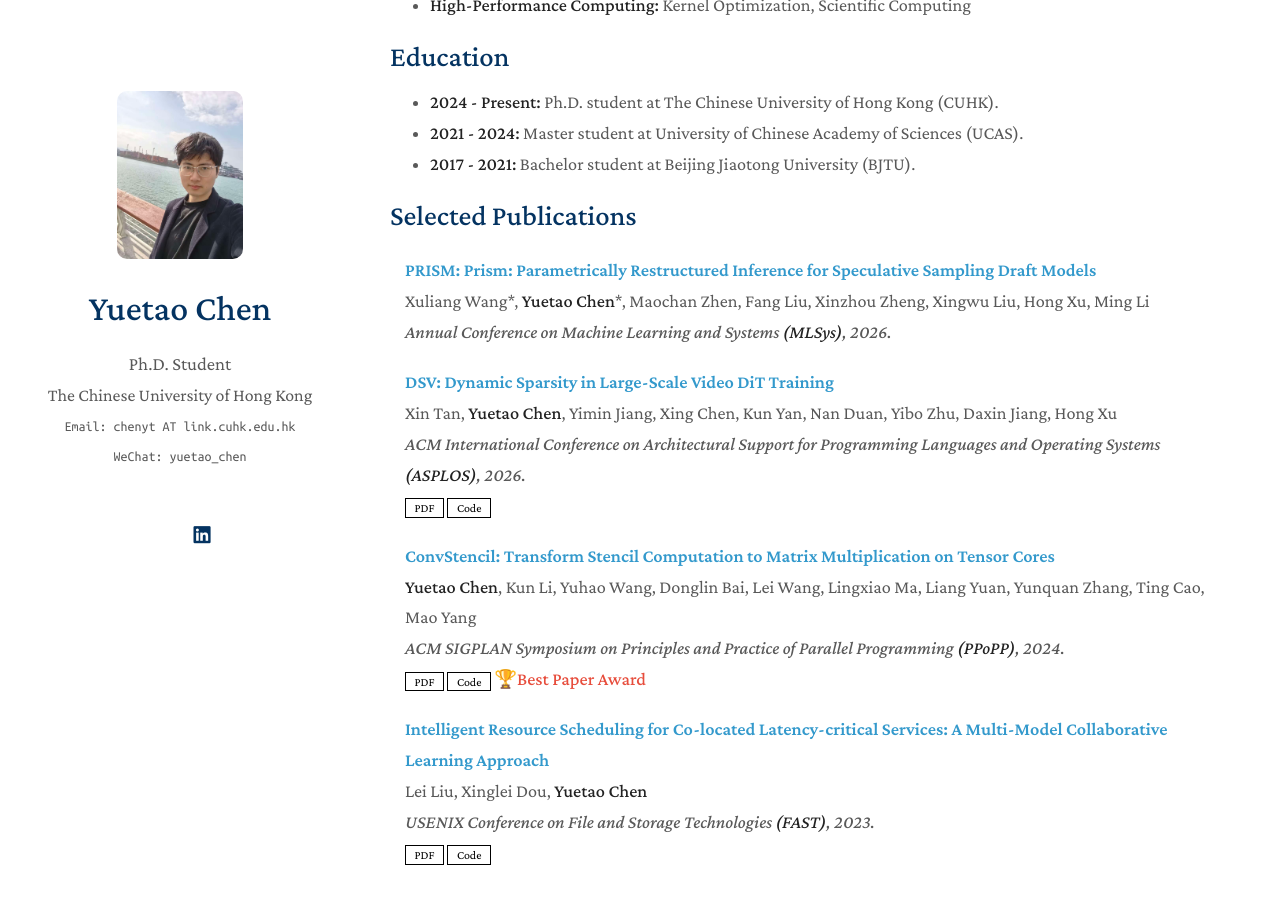
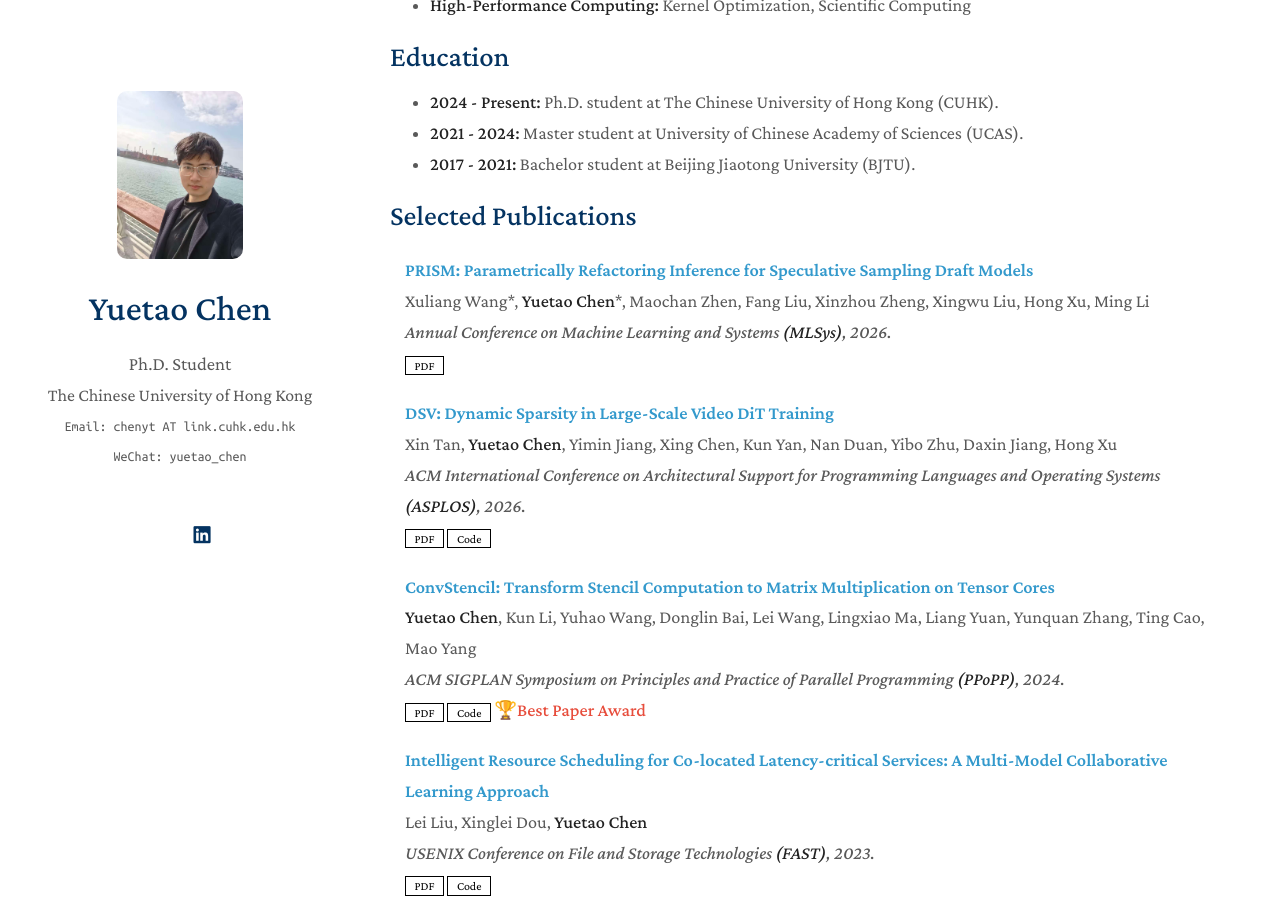
Before and after one commit to chenytpersonalpage/chenytpersonalpage.github.io, a Jekyll site: the page built from index.md, in a window 1280 px wide and 900 px high, scrolled down 351 px. Built offline with Jekyll 4.4.1, drawn with Linux system fonts in a browser that asks for light colours; a style sheet for code colours, icons or effects is not loaded.

Commit message:
Add arixv

```diff
--- a/_data/publications.yml
+++ b/_data/publications.yml
@@ -1,10 +1,11 @@
 # 已发表论文
 published:
 
-  - title: "PRISM: Prism: Parametrically Restructured Inference for Speculative Sampling Draft Models"
+  - title: "PRISM: Parametrically Refactoring Inference for Speculative Sampling Draft Models"
     authors: Xuliang Wang*, <strong>Yuetao Chen</strong>*, Maochan Zhen, Fang Liu, Xinzhou Zheng, Xingwu Liu, Hong Xu, Ming Li
     conference_short: MLSys
     conference: Annual Conference on Machine Learning and Systems <strong>(MLSys)</strong>, 2026.
+    pdf: https://arxiv.org/pdf/2602.01762
 
 
   - title: "DSV: Dynamic Sparsity in Large-Scale Video DiT Training"
```
